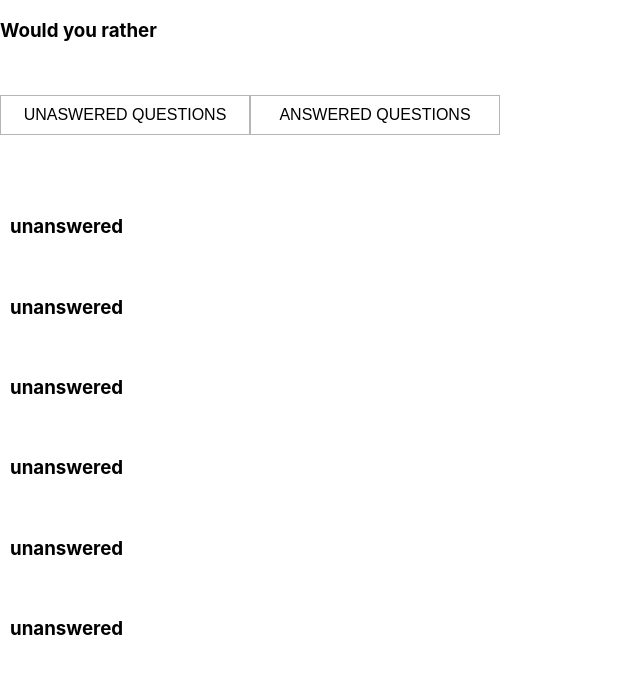
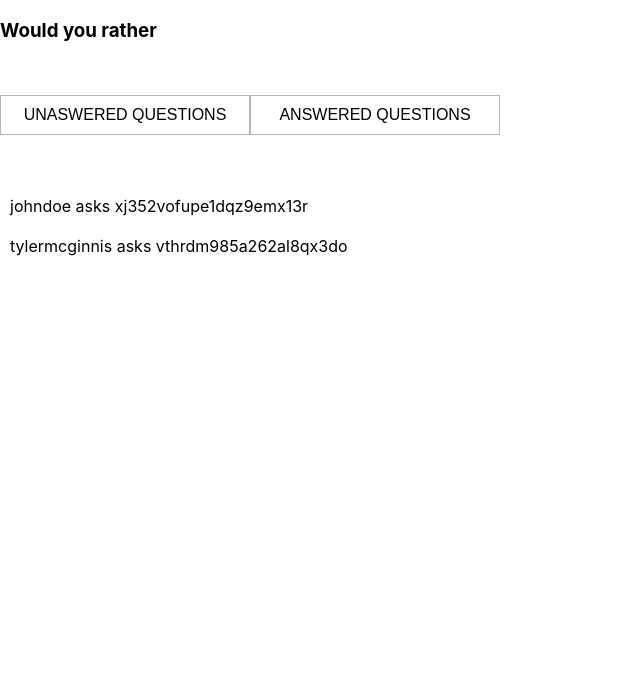
Before and after one commit to sowmi546/ReactRedux, a React (Create React App) app: page / in a window 1280 px wide. Shown: the top 674 px of the page, without its empty margins (0-640 px from the left). Built offline with nearby package versions, Linux system fonts and the light colour scheme.

Commit message:
added basic rendering of questions

```diff
--- /dev/null
+++ b/src/actions/authedUser.js
@@ -0,0 +1,9 @@
+export const SET_AUTHED_USER = 'SET_AUTHED_USER'
+
+// we will be using this to check to give answered and unanswered questions in question Component
+export function setAuthedUser(id){
+  return{
+    type : SET_AUTHED_USER,
+    id,
+  }
+}
--- a/src/actions/shared.js
+++ b/src/actions/shared.js
@@ -1,7 +1,10 @@
 import {getInitialData} from '../utils/api'
 import {getAllQuestions} from './questions.js'
 import {receiveUsers} from './users.js'
+import {setAuthedUser} from './authedUser.js'
 
+
+const AUTHED_ID='sarahedo'
 export function handleInitialData(){
   return(dispatch) =>{
     return getInitialData()
@@ -9,6 +12,7 @@ export function handleInitialData(){
         dispatch(getAllQuestions(questions))
         dispatch(receiveUsers(users))
 
+
       })
   }
 }
--- a/src/components/Dashboard.js
+++ b/src/components/Dashboard.js
@@ -42,7 +42,7 @@ class Dashboard extends Component{
   }
 }
 
-function mapStateToProps({questions}){
+function mapStateToProps({questions,authedUser}){
   return{
     questionIds: Object.keys(questions)
       .sort((a,b) => questions[b].timestamp - questions[a].timestamp)
--- a/src/components/Question.js
+++ b/src/components/Question.js
@@ -5,26 +5,52 @@ class Question extends Component {
 
 
   render(){
-     const {question,activeQuestions}= this.props;
+     const {questions,question,activeQuestions,user,authedUser}= this.props;
     console.log(this.props);
   //  const {id, question}= this.props;
+  //const selectedQuestions;
       const {author,optionOne, optionTwo}= question;
+    const questionArray = Object.values(questions)
+  //  const unansweredQuestions = []
+  //  const answeredQuestions=[]
 
+   // const selectedQuestions = questionArray.filter(function(question){
+   //   const selected = (
+   //    question.optionOne.votes.indexOf('sarahedo') >-1 || question.optionTwo.votes.indexOf('sarahedo') >-1
+   //  );
+   //  return activeQuestions=='answered'? selected : !selected
+   // })
+  // const sortedQuestions = selectedQuestions.sort((a,b) => b.timestamp - a.timestamp);
+
+     const ans = question.optionOne.votes.indexOf('sarahedo') >-1 || question.optionTwo.votes.indexOf('sarahedo') >-1 ;
+     console.log('test' +ans);
+     console.log('test' +this.props.activeQuestions);
     return(
+
+
       <div>
-      {this.props.activeQuestions === 'answered' && <h3>answered</h3>}
-      {this.props.activeQuestions === 'unanswered' && <h3>unanswered</h3>}
-          </div>
-    )
+      { ans && this.props.activeQuestions=='answered' && (<div>
+          <div className='authorDetails'>{question.author} asks {question.id} </div>
+      </div>)}
+      {!ans && this.props.activeQuestions=='unanswered' && (<div>
+          <div className='authorDetails'>{question.author} asks {question.id} </div>
+      </div>)}
+
+      </div>
+
+    );
   }
 }
 //getting the list of questions and mapping them to props
-function mapStateToProps({questions,users},{id,activeQuestions}){
+function mapStateToProps({questions,users,authedUser},{id,activeQuestions}){
   const question = questions[id]
   const user = users[question.author]
+  //const loggedinUser= authedUser;
   return {
     question,
-    user
+    questions,
+    user,
+    authedUser
   }
 
 }
--- /dev/null
+++ b/src/reducers/authedUser.js
@@ -0,0 +1,8 @@
+import {SET_AUTHED_USER} from '../actions/authedUser'
+
+export default function authedUser(state=null,action){
+  swithc(action.type){
+    case SET_AUTHED_USER : return action.id
+    default: return state
+  }
+}
```
